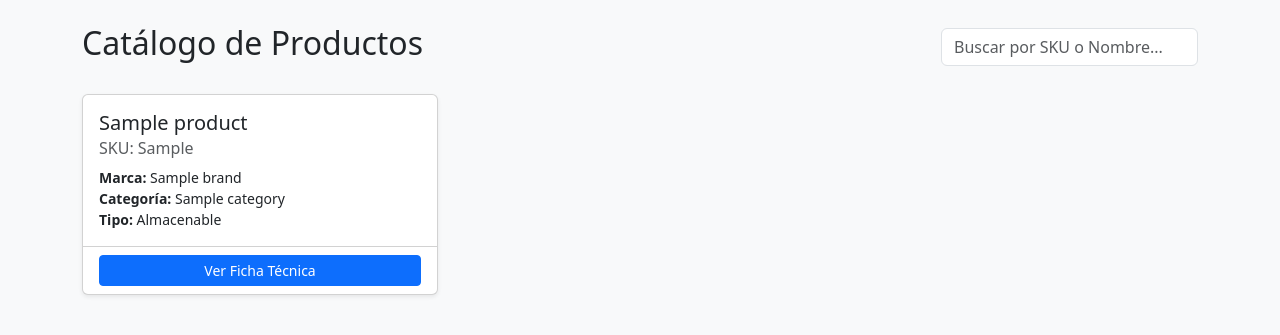
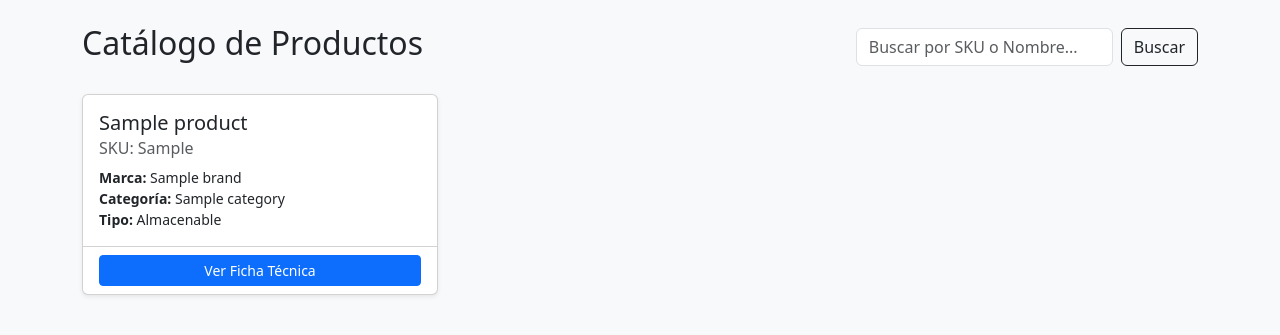
Before and after one commit to vbroosing/ida_erp, a Django app: page /operations/catalog/ in a window 1280 px wide. Shown: the part 56-391 px from the top of the page. Run offline with Django 5.2, Linux system fonts and the light colour scheme; tables that the repository leaves empty hold one stand-in row (values such as "Sample post").

Commit message:
annadiendo buscador

```diff
--- a/operations/templates/operations/catalog.html
+++ b/operations/templates/operations/catalog.html
@@ -10,9 +10,16 @@
         <h2>Catálogo de Productos</h2>
     </div>
     <div class="col-auto">
-        <input type="text" class="form-control" placeholder="Buscar por SKU o Nombre...">
+        <form method="GET" action="{% url 'operations:catalog' %}" class="d-flex">
+            <input type="text" name="q" class="form-control me-2" placeholder="Buscar por SKU o Nombre..." value="{{ request.GET.q|default_if_none:'' }}">
+            <button type="submit" class="btn btn-outline-dark">Buscar</button>
+
+            {% if request.GET.q %}
+                <a href="{% url 'operations:catalog' %}" class="btn btn-link text-danger ms-2 text-decoration-none">Limpiar</a>
+            {% endif %}
+        </form>
     </div>
-</div>
+    </div>
 
 <div class="row row-cols-1 row-cols-md-3 g-4">
     {% for product in products %}
--- a/operations/views.py
+++ b/operations/views.py
@@ -1,15 +1,6 @@
 from django.views.generic import ListView, DetailView
+from django.db.models import Q
 from .models import Product
-
-class CatalogListView(ListView):
-    model = Product
-    template_name = 'operations/catalog.html'
-    context_object_name = 'products' # Así llamaremos a la lista en el HTML
-
-    def get_queryset(self):
-        # Traemos solo los productos activos e incluimos las relaciones para optimizar la BD
-        return Product.objects.filter(is_active=True).select_related('brand', 'category')
-
 
 class CatalogListView(ListView):
     model = Product
@@ -17,11 +8,21 @@ class CatalogListView(ListView):
     context_object_name = 'products'
 
     def get_queryset(self):
-        return Product.objects.filter(is_active=True).select_related('brand', 'category')
+        # 1. Consulta base (lo que ya tenías)
+        queryset = Product.objects.filter(is_active=True).select_related('brand', 'category')
 
-# NUEVA VISTA:
+        # 2. Capturamos lo que viene en la URL por el método GET (ej: ?q=arduino)
+        query = self.request.GET.get('q')
+
+        # 3. Si el usuario escribió algo, aplicamos el filtro
+        if query:
+            queryset = queryset.filter(
+                Q(name__icontains=query) | Q(sku__icontains=query)
+            )
+
+        return queryset
+
 class ProductDetailView(DetailView):
     model = Product
     template_name = 'operations/product_detail.html'
     context_object_name = 'product'
-    # Django automáticamente buscará el producto por su ID (pk) en la URL
```
